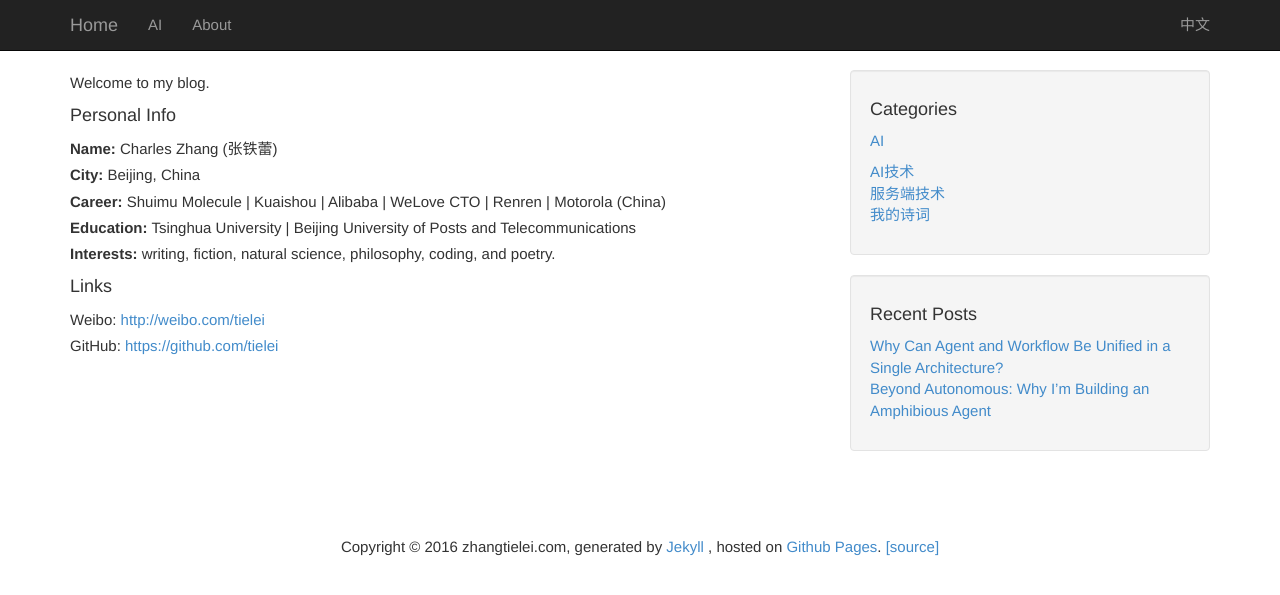
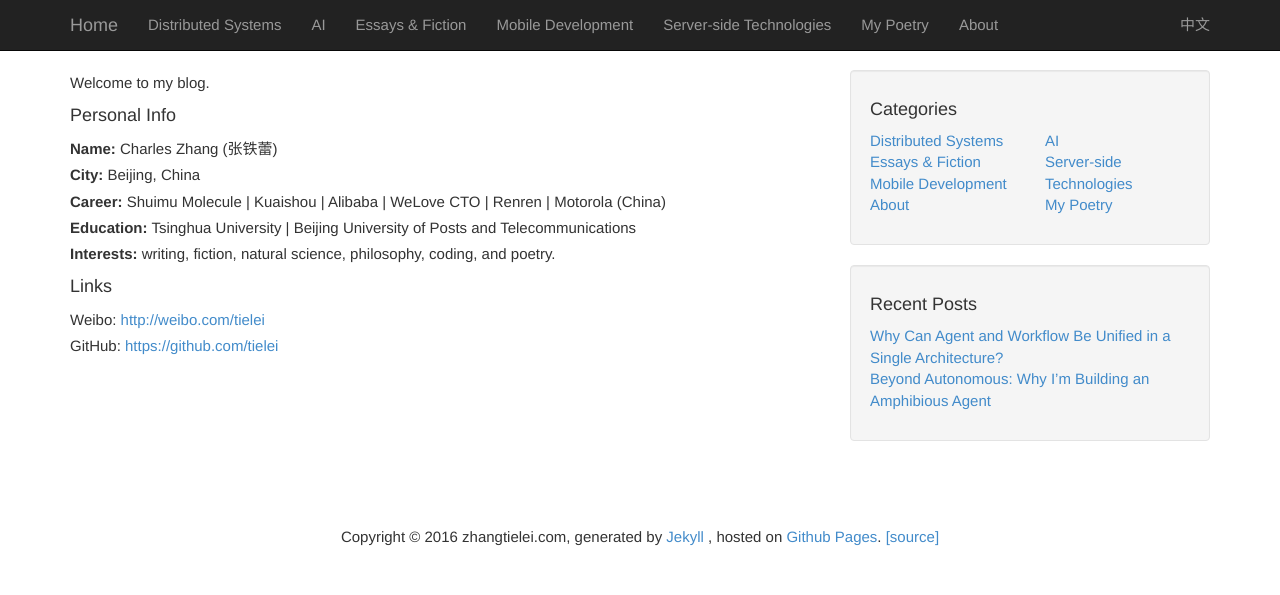
Before and after one commit to tielei/tielei.github.io, a Jekyll site: the page built from en/about.md, in a window 1280 px wide. Shown: the top 595 px of the page. Built offline with Jekyll 4.4.1, drawn with Linux system fonts in a browser that asks for light colours; comment, search, counter and statistics services are not loaded.

Commit message:
fix: correct bilingual category rendering

```diff
--- a/_config.yml
+++ b/_config.yml
@@ -11,16 +11,21 @@
 url: http://zhangtielei.com
 domain: zhangtielei.com
 all_categories: [
-["distributed_system", "分布式","/posts/distributed_system.html"],
-["ml", "AI技术","/posts/ai.html"],
-["essay", "散文小说","/posts/essay.html"],
-["client_dev", "移动开发","/posts/client_dev.html"],
-["server", "服务端技术","/posts/server.html"],
-["poems", "我的诗词","/posts/poems.html"],
-["about", "关于我","/about.html"]
+["distributed_system", "分布式", "/posts/distributed_system.html"],
+["ml", "AI技术", "/posts/ai.html"],
+["essay", "散文小说", "/posts/essay.html"],
+["client_dev", "移动开发", "/posts/client_dev.html"],
+["server", "服务端技术", "/posts/server.html"],
+["poems", "我的诗词", "/posts/poems.html"],
+["about", "关于我", "/about.html"]
 ]
 all_categories_en: [
+["distributed_system", "Distributed Systems", "/posts/distributed_system.html"],
 ["ml", "AI", "/en/posts/ai.html"],
+["essay", "Essays & Fiction", "/posts/essay.html"],
+["client_dev", "Mobile Development", "/posts/client_dev.html"],
+["server", "Server-side Technologies", "/posts/server.html"],
+["poems", "My Poetry", "/posts/poems.html"],
 ["about", "About", "/en/about.html"]
 ]
 
--- a/_includes/categories.html
+++ b/_includes/categories.html
@@ -1,57 +1,23 @@
 {% if page.lang == 'en' %}
-              <div class="col-lg-12">
+  {% assign category_list = site.all_categories_en %}
+{% else %}
+  {% assign category_list = site.all_categories %}
+{% endif %}
+<div class="col-lg-6">
   <ul class="list-unstyled">
-                  {% for cat in site.all_categories_en %}
-                  {% unless cat[0] == 'about' %}
+    {% for cat in category_list %}
+      {% if cat[0] == 'distributed_system' or cat[0] == 'essay' or cat[0] == 'client_dev' or cat[0] == 'about' %}
       <li><a href="{{ cat[2] }}">{{ cat[1] }}</a></li>
-                  {% endunless %}
+      {% endif %}
     {% endfor %}
   </ul>
 </div>
-{% else %}
 <div class="col-lg-6">
   <ul class="list-unstyled">
-                  <li>
-                    <a href="/posts/distributed_system.html">
-                      分布式
-                    </a>
-                  </li>
-                  <li>
-                    <a href="/posts/essay.html">
-                      散文小说
-                    </a>
-                  </li>
-                  <li>
-                    <a href="/posts/client_dev.html">
-                      移动开发
-                    </a>
-                  </li>
-                  <li>
-                    <a href="/about.html">
-                      关于我
-                    </a>
-                  </li>
+    {% for cat in category_list %}
+      {% if cat[0] == 'ml' or cat[0] == 'server' or cat[0] == 'poems' %}
+      <li><a href="{{ cat[2] }}">{{ cat[1] }}</a></li>
+      {% endif %}
+    {% endfor %}
   </ul>
 </div>
-              <!-- /.col-lg-6 -->
-{% endif %}
-              <div class="col-lg-6">
-                <ul class="list-unstyled">
-                  <li>
-                    <a href="/posts/ai.html">
-                      AI技术
-                    </a>
-                  </li>
-		              <li>
-                    <a href="/posts/server.html">
-                      服务端技术
-                    </a>
-                  </li>
-                  <li>
-                    <a href="/posts/poems.html">
-                      我的诗词
-                    </a>
-                  </li>
-                </ul>
-              </div>
-              <!-- /.col-lg-6 -->
--- a/_includes/header.html
+++ b/_includes/header.html
@@ -13,6 +13,10 @@
         <ul class="nav navbar-nav navbar-right">
           {% if page.lang == 'en' %}
           <li><a href="{{ page.translation_url | default: '/' }}" lang="zh-CN">中文</a></li>
+          {% elsif page.layout == 'post' %}
+            {% if page.translation_url %}
+          <li><a href="{{ page.translation_url }}" lang="en">English</a></li>
+            {% endif %}
           {% else %}
           <li><a href="{{ page.translation_url | default: '/en/' }}" lang="en">English</a></li>
           {% endif %}
```
Also changed, not shown: _en_posts/2026-04-25-blog-amphiflow_implementation_en.md (+3 -3 lines). Lines whose indentation alone changed are shown as unchanged.
